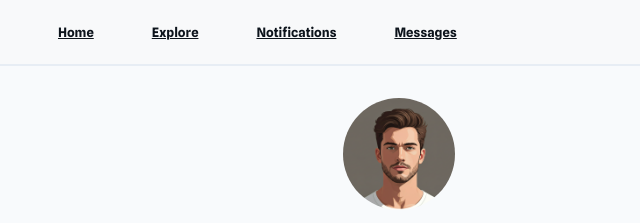
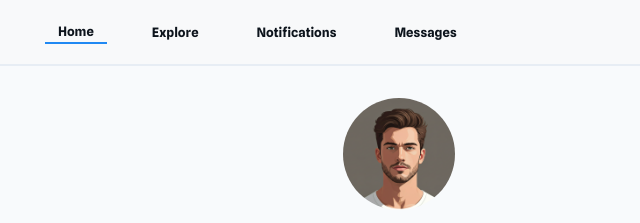
Before and after one commit to shaizCodes/GenAI-for-Front-End-Developers, a plain HTML site: page peer-graded-assignment/project/index.html in a window 1280 px wide. In both pictures the pointer is over the link "Home". Shown: the top 223 px of the page, 241-881 px from the left. Drawn offline with Linux system fonts and the light colour scheme.

Commit message:
refactor: add hover effect on nav__link
+ remove underline from .nav__link

+ add a blue colored bottom border to the .nav__link

```diff
--- a/peer-graded-assignment/project/style.css
+++ b/peer-graded-assignment/project/style.css
@@ -47,6 +47,12 @@ body {
     padding: 0.25em 1em;
     text-align: center;
     color: #0D141C !important;
+    text-decoration: none;
+}
+
+.nav__link:hover {
+    border-bottom: 2px solid #2089F3 !important;
+    cursor: pointer;
 }
 
 .brand {
```
